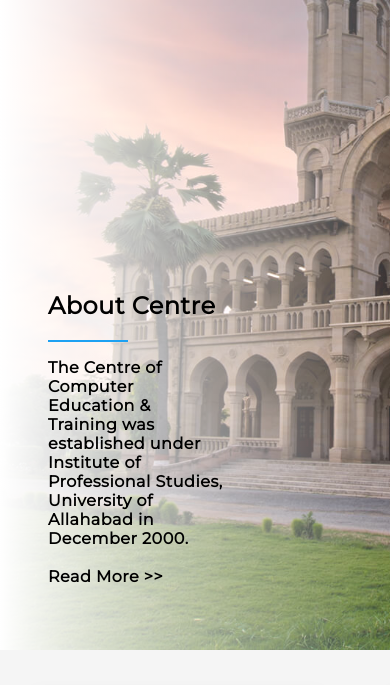
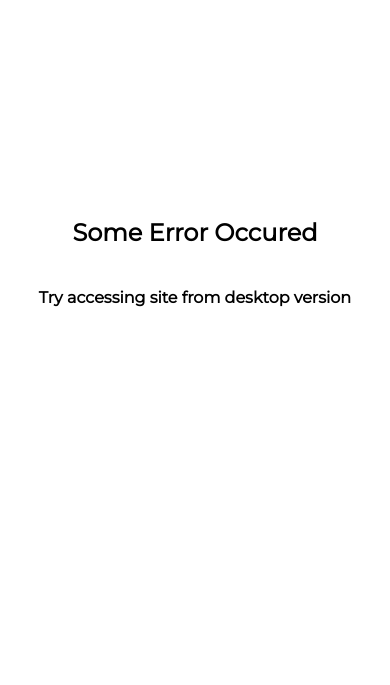
Before and after one commit to ayush-kashyap/Assignment-2, a plain HTML site: page index.html in a window 390 px wide. Shown: the part 159-844 px from the top of the page. Drawn offline with Linux system fonts and the light colour scheme.

Commit message:
added error page

```diff
--- a/assets/css/style.css
+++ b/assets/css/style.css
@@ -484,3 +484,19 @@ td, th{
 .contact-btn:hover{
     color: var(--white);
 }
+.error{
+    position: absolute;
+    top: 0;
+    display: none;
+    flex-direction: column;
+    align-items: center;
+    justify-content: center;
+    height: 100vh;
+    width: 100%;
+    background-color: white;
+}
+@media screen and (max-width: 800px){
+    .error{
+        display: flex;
+    }
+}
--- a/index.html
+++ b/index.html
@@ -175,6 +175,10 @@
       >
     </div>
 
+    <section class="error">
+      <h2>Some Error Occured</h2>
+      <h4>Try accessing site from desktop version</h4>
+  </section>
     <script
       src="https://kit.fontawesome.com/5f1318dd38.js"
       crossorigin="anonymous"
```
Also changed, not shown: contact.html (+4 -0 lines), courses.html (+4 -0 lines), lab.html (+4 -0 lines), library.html (+4 -0 lines).
